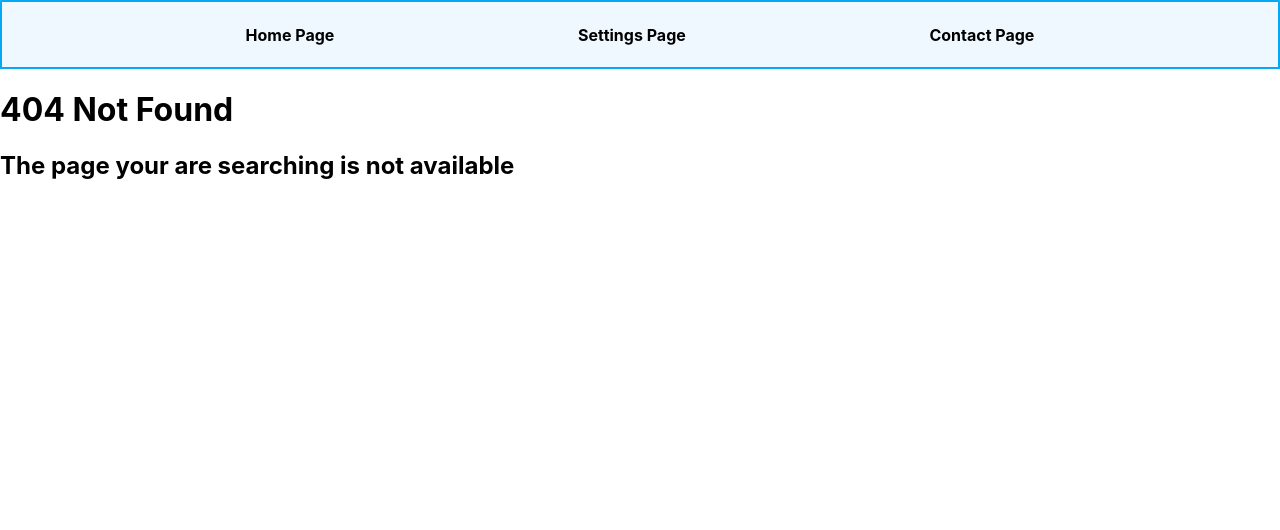
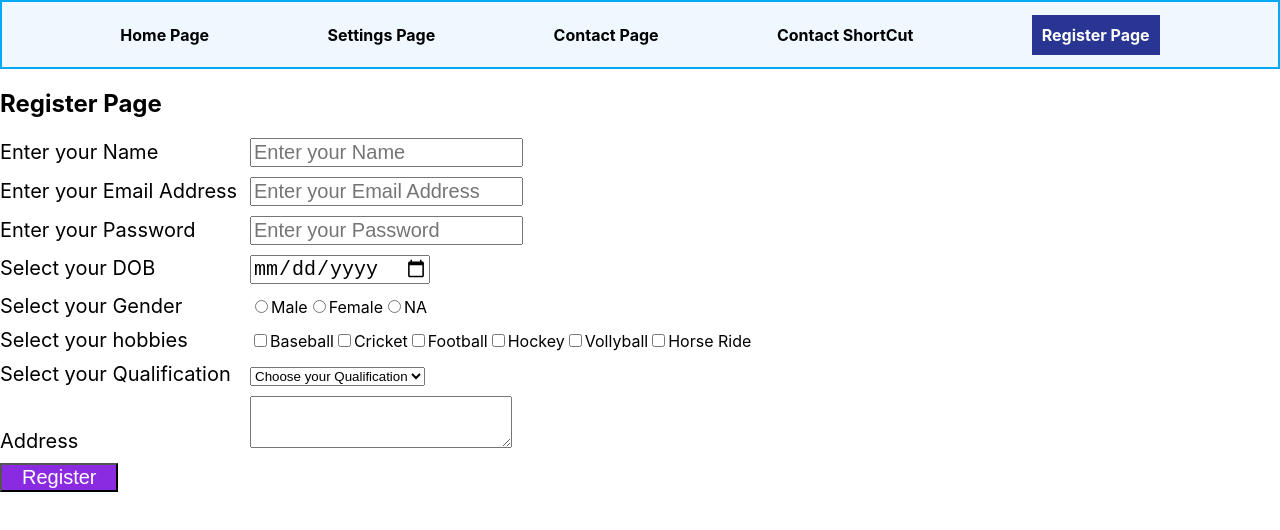
Before and after one commit to karthickvkumar/FullStack, a React (Create React App) app in the folder online-shopping/: page /register in a window 1280 px wide. Before the commit this address had no page. Shown: the top 530 px of the page. Built offline with nearby package versions, Linux system fonts and the light colour scheme.

Commit message:
commit message

```diff
--- a/online-shopping/src/App.js
+++ b/online-shopping/src/App.js
@@ -7,6 +7,8 @@ import "./css/style.css";
 import PageNotFoundPage from './pages/page-not-found';
 import LoginPage from './pages/login';
 import "./css/contact.css";
+import ContactShortCutPage from './pages/contact-shortcut';
+import RegisterPage from './pages/register';
 
 const App = () => {
   return (
@@ -16,6 +18,8 @@ const App = () => {
         <Route path="info" element={<SettingsPage></SettingsPage>}></Route>
         <Route path="reach-us" element={<ContactPage></ContactPage>}></Route>
         <Route path="" element={<LoginPage></LoginPage>}></Route>
+        <Route path="contact" element={<ContactShortCutPage></ContactShortCutPage>}></Route>
+        <Route path="register" element={<RegisterPage></RegisterPage>}></Route>
 
         <Route path="*" element={<PageNotFoundPage></PageNotFoundPage>}></Route>
       </Routes>
--- a/online-shopping/src/components/header.js
+++ b/online-shopping/src/components/header.js
@@ -7,6 +7,8 @@ const HeaderComponent = () => {
             <NavLink to="/main" className={({isActive}) => isActive ? "link highlight" : "link"}>Home Page</NavLink>
             <NavLink to="/info" className={({isActive}) => isActive ? "link highlight" : "link"}>Settings Page</NavLink>
             <NavLink to="/reach-us" className={({isActive}) => isActive ? "link highlight" : "link"}>Contact Page</NavLink>
+            <NavLink to="/contact" className={({isActive}) => isActive ? "link highlight" : "link"}>Contact ShortCut</NavLink>
+            <NavLink to="/register" className={({isActive}) => isActive ? "link highlight" : "link"}>Register Page</NavLink>
         </div>
     )
 }
--- /dev/null
+++ b/online-shopping/src/pages/contact-shortcut.js
@@ -0,0 +1,49 @@
+import React, {useState} from "react";
+import HeaderComponent from "../components/header";
+
+const ContactShortCutPage = () => {
+
+    const [contactForm, updateContactForm] = useState({
+        emailAddress : "",
+        contactNumber : "",
+        message: ""
+    });
+
+    const copyInputField = (event) => {
+        // dynamicFucntionName({...dynamicVariable, [event.target.id] : event.target.value})
+        updateContactForm({...contactForm, [event.target.id] : event.target.value });
+    }
+
+    const submitAction = () => {
+        console.log(contactForm);
+    }
+
+    return(
+        <div>
+            <HeaderComponent></HeaderComponent>
+            <h2>Contact ShortCut Page</h2>
+            <div className="contact-space">
+                <label className="contact-label">Enter your Email Address</label>
+                <input id="emailAddress" className="contact-textfield" type="text" placeholder="Enter your Email Address" onChange={copyInputField}/>
+            </div>
+            <div className="contact-space">
+                <label className="contact-label">Enter your Contact Number</label>
+                <input id="contactNumber" className="contact-textfield" type="text" placeholder="Enter your Contact Number" onChange={copyInputField}/>
+            </div>
+            <div className="contact-space">
+                <label className="contact-label">Enter your Message</label>
+                <textarea id="message" className="contact-textfield" placeholder="Enter your Message" onChange={copyInputField}></textarea>
+            </div>
+            <div className="contact-space">
+                <button className="contact-submit" onClick={() => submitAction()}>Submit</button>
+            </div>
+            <div>
+                <p>This sender email id - {contactForm.emailAddress}</p>
+                <p>This sender contact number - {contactForm.contactNumber}</p>
+                <p>This sender message - {contactForm.message}</p>
+            </div>
+        </div>
+    )
+}
+
+export default ContactShortCutPage;
--- /dev/null
+++ b/online-shopping/src/pages/register.js
@@ -0,0 +1,81 @@
+import React, {useState} from "react";
+import HeaderComponent from "../components/header";
+
+const RegisterPage = () => {
+
+    const [registerForm, updateRegisterFrom] = useState({
+        name : "",
+        email : "",
+        password : "",
+        dateOfBirth : "",
+        gender: "",
+        hobbies: "",
+        qualification: "",
+        address: ""
+    });
+
+    const copyInputField = (event) => {
+        updateRegisterFrom({...registerForm, [event.target.id] : event.target.value });
+    }
+
+    const registerAction = () => {
+        console.log(registerForm)
+    }
+
+    return(
+        <div>
+            <HeaderComponent></HeaderComponent>
+            <h2>Register Page</h2>
+            <div className="contact-space">
+                <label className="contact-label">Enter your Name</label>
+                <input id="name" className="contact-textfield" type="text" placeholder="Enter your Name" onChange={copyInputField} />
+            </div>
+            <div className="contact-space">
+                <label className="contact-label">Enter your Email Address</label>
+                <input id="email" className="contact-textfield" type="text" placeholder="Enter your Email Address" onChange={copyInputField}/>
+            </div>
+            <div className="contact-space">
+                <label className="contact-label">Enter your Password</label>
+                <input id="password" className="contact-textfield" type="password" placeholder="Enter your Password"  onChange={copyInputField}/>
+            </div>
+            <div className="contact-space">
+                <label className="contact-label">Select your DOB</label>
+                <input id="dateOfBirth" className="contact-textfield" type="date"  onChange={copyInputField}/>
+            </div>
+            <div className="contact-space">
+                <label className="contact-label">Select your Gender</label>
+                <input id="gender" type="radio" name="gender" onChange={copyInputField} value="Male"/>Male
+                <input id="gender" type="radio" name="gender" onChange={copyInputField} value="Female"/>Female
+                <input id="gender" type="radio" name="gender" onChange={copyInputField} value="NA"/>NA
+            </div>
+            <div className="contact-space">
+                <label className="contact-label">Select your hobbies</label>
+                <input id="hobbies" type="checkbox" onChange={copyInputField} value="Baseball"/>Baseball
+                <input id="hobbies" type="checkbox" onChange={copyInputField} value="Cricket" />Cricket
+                <input id="hobbies" type="checkbox" onChange={copyInputField} value="Football"/>Football
+                <input id="hobbies" type="checkbox" onChange={copyInputField} value="Hockey"/>Hockey
+                <input id="hobbies" type="checkbox" onChange={copyInputField} value="Vollyball"/>Vollyball
+                <input id="hobbies" type="checkbox" onChange={copyInputField} value="Horse Ride"/>Horse Ride
+            </div>
+            <div className="contact-space">
+                <label className="contact-label">Select your Qualification</label>
+                <select id="qualification" onChange={copyInputField} defaultValue={""}>
+                    <option disabled value="">Choose your Qualification</option>
+                    <option>Primary School</option>
+                    <option>High School</option>
+                    <option>Degree College</option>
+                    <option>Masters College</option>
+                </select>
+            </div>
+            <div className="contact-space">
+                <label className="contact-label">Address</label>
+                <textarea id="address" className="contact-textfield" onChange={copyInputField}></textarea>
+            </div>
+            <div className="contact-space">
+                <button className="contact-submit" onClick={() => registerAction()}>Register</button>
+            </div>
+        </div>
+    )
+}
+
+export default RegisterPage;
```
